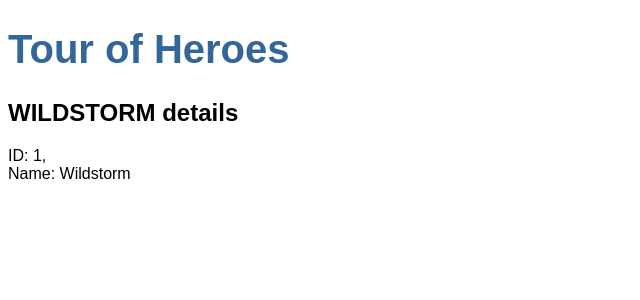
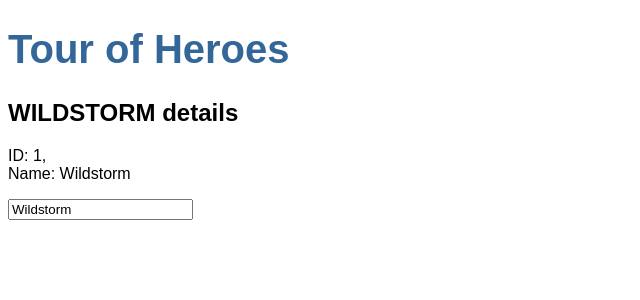
Before and after one commit to memoryx3/tour-of-heroes, an Angular app: page / in a window 1280 px wide. Shown: the top 300 px of the page, without its empty margins (0-640 px from the left). Built offline with nearby package versions, Linux system fonts and the light colour scheme.

Commit message:
Add two-way binding

```diff
--- a/src/app/app.module.ts
+++ b/src/app/app.module.ts
@@ -1,5 +1,6 @@
 import { NgModule } from '@angular/core';
 import { BrowserModule } from '@angular/platform-browser';
+import { FormsModule } from '@angular/forms';
 
 import { AppRoutingModule } from './app-routing.module';
 import { AppComponent } from './app.component';
@@ -12,6 +13,7 @@
   ],
   imports: [
     BrowserModule,
+    FormsModule,
     AppRoutingModule
   ],
   providers: [],
--- a/src/app/heroes/heroes.component.html
+++ b/src/app/heroes/heroes.component.html
@@ -3,5 +3,6 @@
 <p>
   ID: {{hero.id}},
   <br>
-  Name: {{hero.name}}
+  <label for="name">Name: {{hero.name}}</label>
 </p>
+<input id="name" placeholder="name" [(ngModel)]="hero.name">
```
